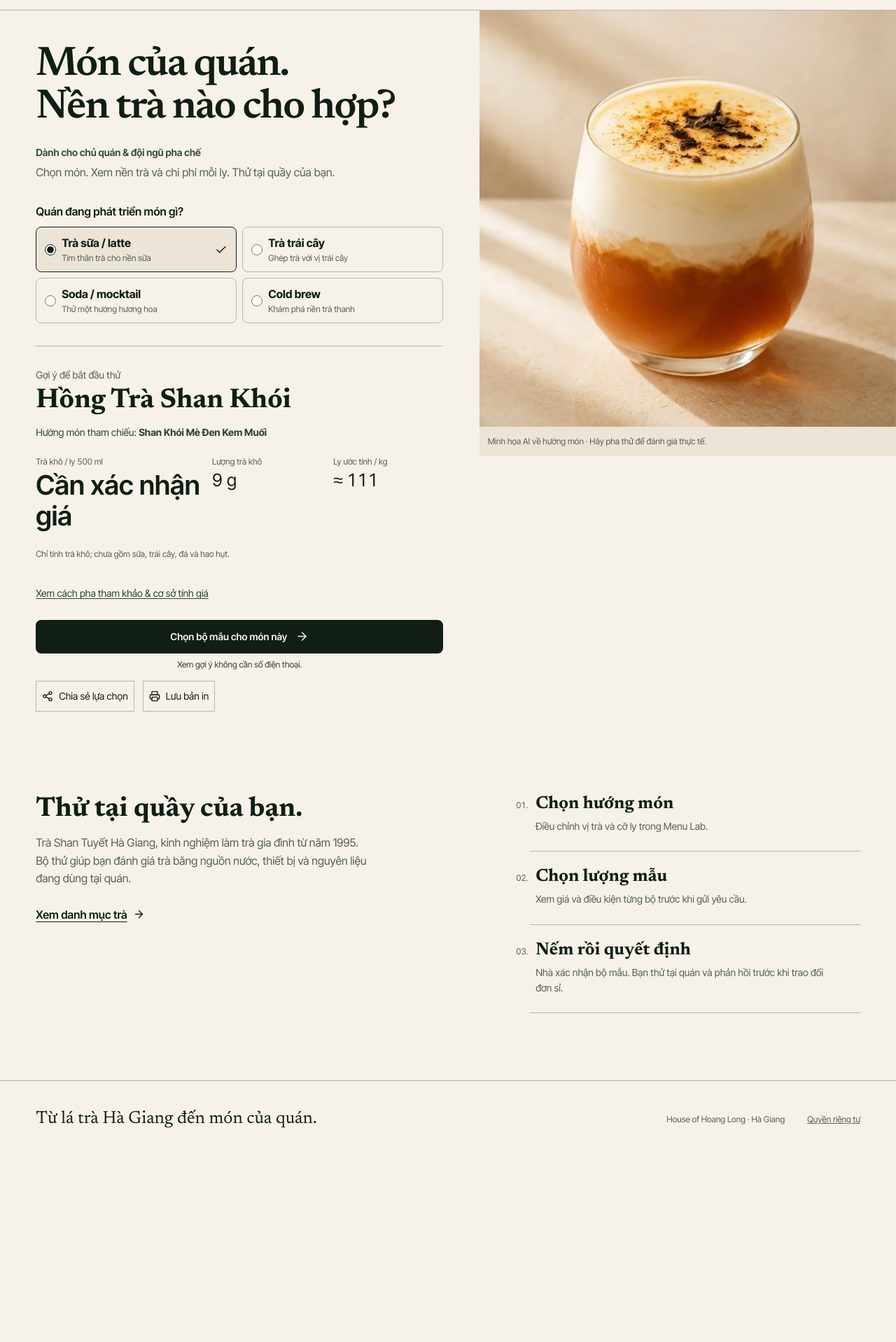
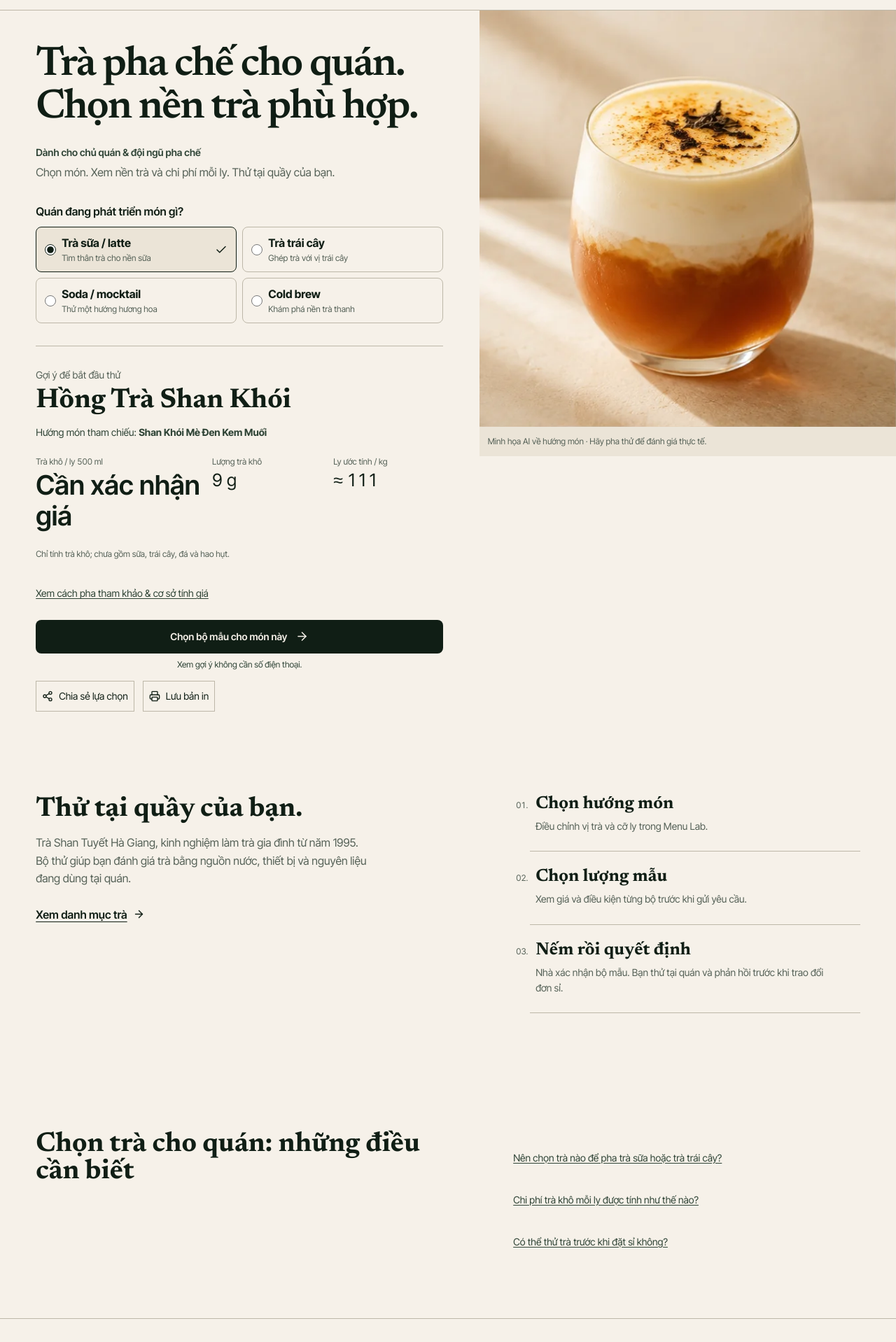
Before and after one commit to longnguyen29/hoang-long-tra-app, a Next.js app: page /cho-quan in a window 1280 px wide. Shown: the part 62-1980 px from the top of the page at 70% size. Before the commit the page ends 1715 px from the top, so only its background shows below. Built offline with nearby package versions, Linux system fonts and the light colour scheme; no server answers; the database is empty.

Commit message:
Make cafe tea selection tool discoverable in search

```diff
--- a/app/cho-quan/page.js
+++ b/app/cho-quan/page.js
@@ -1,9 +1,15 @@
 import CafeEntry from "@/components/public/CafeEntry";
 
+const title = "Trà pha chế cho quán: chọn nền trà & tính chi phí mỗi ly | Hoàng Long";
+const description = "Chọn nền trà Shan Tuyết cho trà sữa, trà trái cây và cold brew. Xem lượng trà, chi phí trà khô mỗi ly và chọn bộ mẫu để thử tại quán.";
+const url = "https://www.hoanglongtra.com/cho-quan";
+
 export const metadata = {
-  title: "Tìm nền trà cho quán | Nhà Hoàng Long",
-  description: "Chọn món quán đang phát triển. Xem gợi ý nền trà, tỷ lệ ủ tham chiếu và chi phí trà khô trên mỗi ly trước khi chọn bộ mẫu.",
-  robots: { index: false, follow: true },
+  title,
+  description,
+  alternates: { canonical: url },
+  robots: { index: true, follow: true },
+  openGraph: { title, description, url, type: "website", locale: "vi_VN" },
 };
 
 export default function CafeEntryPage() {
--- a/components/public/CafeEntry.jsx
+++ b/components/public/CafeEntry.jsx
@@ -14,7 +14,7 @@ import styles from "./CafeEntry.module.css";
 const COPY = {
   vi: {
     house: "Nhà Hoàng Long", nav: "Xem trà", audience: "Dành cho chủ quán & đội ngũ pha chế",
-    title: "Món của quán.\nNền trà nào cho hợp?",
+    title: "Trà pha chế cho quán.\nChọn nền trà phù hợp.",
     intro: "Chọn món. Xem nền trà và chi phí mỗi ly. Thử tại quầy của bạn.",
     legend: "Quán đang phát triển món gì?", result: "Gợi ý để bắt đầu thử", recipe: "Hướng món tham chiếu",
     cost: "Trà khô / ly 500 ml", dose: "Lượng trà khô", cups: "Ly ước tính / kg",
@@ -23,6 +23,12 @@ const COPY = {
     disclaimer: "Gợi ý để nếm và hiệu chỉnh tại quán, chưa phải công thức thành phẩm đã được kiểm chứng.",
     cta: "Chọn bộ mẫu cho món này", noGate: "Xem gợi ý không cần số điện thoại.",
     photo: "Ảnh ứng dụng trà từ thư viện của Nhà; không phải ảnh của mọi món gợi ý.",
+    faqTitle: "Chọn trà cho quán: những điều cần biết",
+    faqs: [
+      ["Nên chọn trà nào để pha trà sữa hoặc trà trái cây?", "Bắt đầu từ món quán muốn bán: chọn trà sữa, trà trái cây, trà có gas hoặc cold brew ở trên để xem nền trà và cách pha tham khảo. Pha thử với sữa, trái cây và nguồn nước thực tế của quán, rồi điều chỉnh độ đậm và vị chát trước khi đưa vào menu."],
+      ["Chi phí trà khô mỗi ly được tính như thế nào?", "Chi phí trà khô mỗi ly = giá trà mỗi kg × số gram trà dùng cho một ly ÷ 1.000. Ví dụ minh họa: trà 200.000đ/kg, dùng 8g/ly thì phần trà là 1.600đ/ly. Đây không phải báo giá; chưa gồm sữa, trái cây, syrup, đá, bao bì và hao hụt. Công cụ dùng giá danh mục khi tải được; giá sỉ cần xác nhận theo lượng đặt và lô trà."],
+      ["Có thể thử trà trước khi đặt sỉ không?", "Chọn bộ mẫu cho món đang phát triển để xem lựa chọn, giá và điều kiện trước khi gửi yêu cầu. Nhà Hoàng Long xác nhận bộ mẫu để bạn thử tại quán trước khi trao đổi đơn sỉ. Xem gợi ý ở trên không cần số điện thoại."],
+    ],
     proofTitle: "Thử tại quầy của bạn.",
     proofBody: "Trà Shan Tuyết Hà Giang, kinh nghiệm làm trà gia đình từ năm 1995. Bộ thử giúp bạn đánh giá trà bằng nguồn nước, thiết bị và nguyên liệu đang dùng tại quán.",
     step1: "Chọn hướng món", body1: "Điều chỉnh vị trà và cỡ ly trong Menu Lab.",
@@ -32,7 +38,7 @@ const COPY = {
   },
   en: {
     house: "House of Hoang Long", nav: "Teas", audience: "For café owners & drinks teams",
-    title: "Your drink.\nWhich tea belongs in it?",
+    title: "Tea for your café.\nFind the right base.",
     intro: "Choose a drink. See its tea base and tea cost per cup. Test it at your own bar.",
     legend: "What is your café developing?", result: "A starting point to test", recipe: "Reference drink direction",
     cost: "Dry tea / 500 ml cup", dose: "Dry tea dose", cups: "Estimated cups / kg",
@@ -41,6 +47,12 @@ const COPY = {
     disclaimer: "A starting point for tasting and calibration at your bar, not a validated finished recipe.",
     cta: "Choose samples for this drink", noGate: "No phone number needed to explore.",
     photo: "Tea application from the House archive; not a photograph of every suggested drink.",
+    faqTitle: "Choosing café tea: practical questions",
+    faqs: [
+      ["Which tea should I choose for milk tea or fruit tea?", "Start with the drink you plan to sell. Select milk tea, fruit tea, sparkling tea or cold brew above for a tea base and reference brew. Test it with your café’s actual milk, fruit and water, then adjust strength and astringency before adding it to your menu."],
+      ["How is dry tea cost per cup calculated?", "Dry tea cost per cup = price per kg × grams used per cup ÷ 1,000. For illustration, tea at 200,000 VND/kg and 8g per cup costs 1,600 VND in tea per cup. This is not a quotation and excludes milk, fruit, syrup, ice, packaging and waste. The tool uses catalogue prices when available; wholesale prices require confirmation for your quantity and tea lot."],
+      ["Can I try the tea before ordering wholesale?", "Choose samples for your drink to review options, prices and conditions before requesting them. House of Hoang Long confirms the sample set so you can test at your bar before discussing a wholesale order. Exploring the recommendations above does not require a phone number."],
+    ],
     proofTitle: "Test at your own bar.",
     proofBody: "Shan Tuyết tea from Hà Giang, with a family tea-making practice since 1995. Judge it with your own water, equipment and ingredients.",
     step1: "Choose a direction", body1: "Adjust tea character and cup size in Menu Lab.",
@@ -165,6 +177,10 @@ export default function CafeEntry() {
         <div><h2>{t.proofTitle}</h2><p>{t.proofBody}</p><Link href="/shop">{t.shop}<ArrowRight size={17} aria-hidden="true" /></Link></div>
         <ol>{[1, 2, 3].map((step) => <li key={step}><h3>{t[`step${step}`]}</h3><p>{t[`body${step}`]}</p></li>)}</ol>
       </section>
+      <section className={styles.proof} aria-labelledby="cafe-questions">
+        <div><h2 id="cafe-questions">{t.faqTitle}</h2></div>
+        <div>{t.faqs.map(([question, answer]) => <details className={styles.brewDetails} key={question}><summary>{question}</summary><p>{answer}</p></details>)}</div>
+      </section>
       <footer className={styles.footer}><p>{t.closing}</p><span>House of Hoang Long · Hà Giang</span><Link href="/privacy">{t.privacy}</Link></footer>
     </main>
   );
```
Also changed, not shown: app/sitemap.js (+4 -10 lines).
